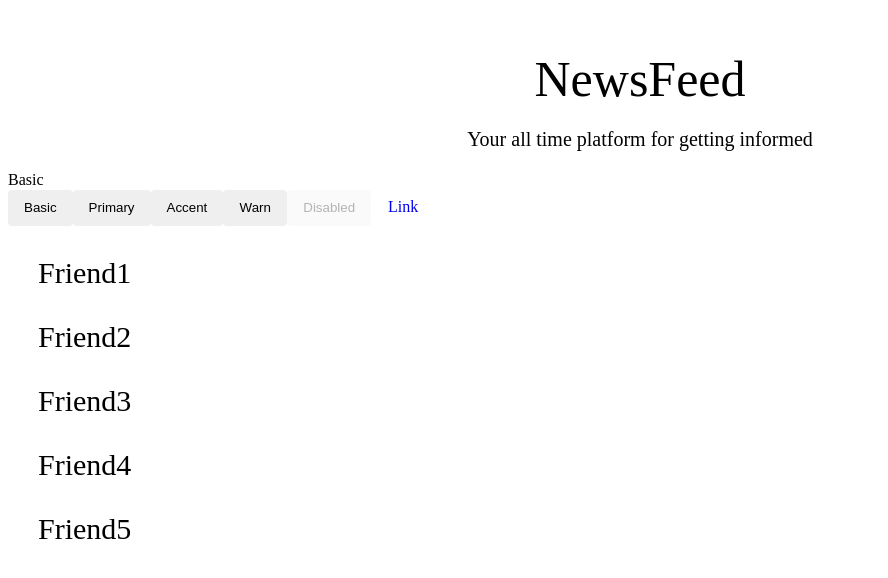
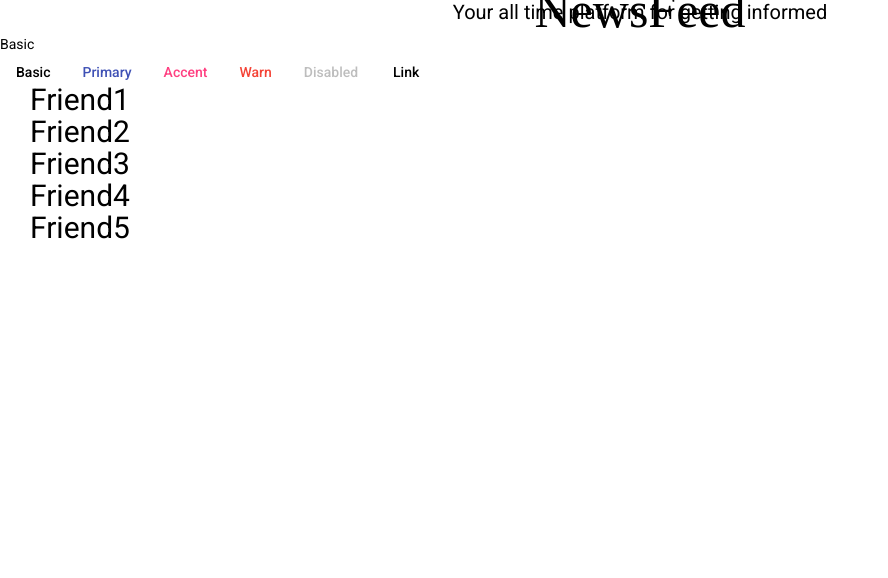
Before and after one commit to paulmunyao/newsfeed, an Angular app: page / in a window 1280 px wide. Shown: the top 578 px of the page, without its empty margins (0-888 px from the left). Built offline with nearby package versions, Linux system fonts and the light colour scheme; a web font is replaced by a local one.

Commit message:
install angualr material library

```diff
--- a/angular.json
+++ b/angular.json
@@ -23,6 +23,7 @@
               "src/assets"
             ],
             "styles": [
+              "src/custom-theme.scss",
               "src/styles.css"
             ],
             "scripts": []
--- a/src/app/app.module.ts
+++ b/src/app/app.module.ts
@@ -7,10 +7,11 @@ import { AppComponent } from './app.component';
 import { ItemsComponent } from './items/items.component';
 import { ButtonComponent } from './button/button.component';
 import { UserComponent } from './user/user.component';
+import { BrowserAnimationsModule } from '@angular/platform-browser/animations';
 
 @NgModule({
   declarations: [AppComponent, ItemsComponent, ButtonComponent, UserComponent],
-  imports: [BrowserModule, AppRoutingModule, MatButtonModule],
+  imports: [BrowserModule, AppRoutingModule, MatButtonModule, BrowserAnimationsModule],
   providers: [],
   bootstrap: [AppComponent],
 })
--- /dev/null
+++ b/src/custom-theme.scss
@@ -0,0 +1,34 @@
+
+// Custom Theming for Angular Material
+// For more information: https://material.angular.io/guide/theming
+@use '@angular/material' as mat;
+// Plus imports for other components in your app.
+
+// Include the common styles for Angular Material. We include this here so that you only
+// have to load a single css file for Angular Material in your app.
+// Be sure that you only ever include this mixin once!
+@include mat.core();
+
+// Define the palettes for your theme using the Material Design palettes available in palette.scss
+// (imported above). For each palette, you can optionally specify a default, lighter, and darker
+// hue. Available color palettes: https://material.io/design/color/
+$mutiso-primary: mat.define-palette(mat.$indigo-palette);
+$mutiso-accent: mat.define-palette(mat.$pink-palette, A200, A100, A400);
+
+// The warn palette is optional (defaults to red).
+$mutiso-warn: mat.define-palette(mat.$red-palette);
+
+// Create the theme object. A theme consists of configurations for individual
+// theming systems such as "color" or "typography".
+$mutiso-theme: mat.define-light-theme((
+  color: (
+    primary: $mutiso-primary,
+    accent: $mutiso-accent,
+    warn: $mutiso-warn,
+  )
+));
+
+// Include theme styles for core and each component used in your app.
+// Alternatively, you can import and @include the theme mixins for each component
+// that you are using.
+@include mat.all-component-themes($mutiso-theme);
--- a/src/index.html
+++ b/src/index.html
@@ -12,7 +12,10 @@
     <base href="/" />
     <meta name="viewport" content="width=device-width, initial-scale=1" />
     <link rel="icon" type="image/x-icon" href="favicon.ico" />
-  </head>
+      <link rel="preconnect" href="https://fonts.gstatic.com">
+    <link href="https://fonts.googleapis.com/css2?family=Roboto:wght@300;400;500&display=swap" rel="stylesheet">
+    <link href="https://fonts.googleapis.com/icon?family=Material+Icons" rel="stylesheet">
+</head>
   <body class="mat-typography">
     <app-root></app-root>
   </body>
--- a/src/styles.css
+++ b/src/styles.css
@@ -3,3 +3,6 @@ body {
     overflow-x: hidden;
      /* background-color: #3EB489; */
 }
+
+html, body { height: 100%; }
+body { margin: 0; font-family: Roboto, "Helvetica Neue", sans-serif; }
```
